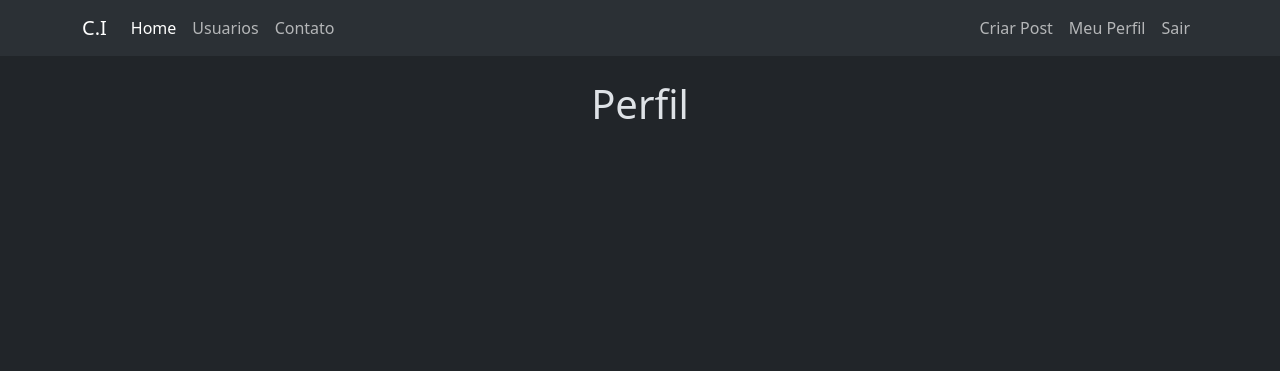
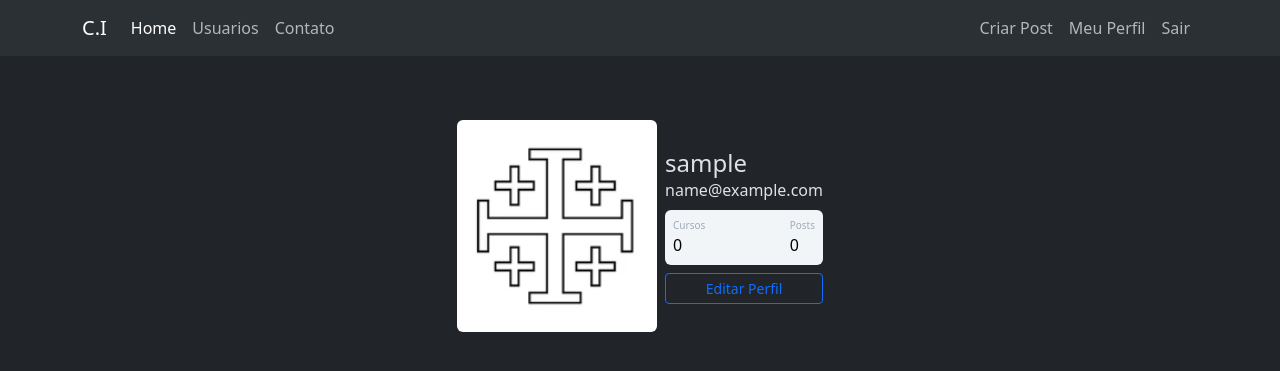
Before and after one commit to NatanaelBalbino/SiteComunidade, a Flask app: page /perfil in a window 1280 px wide. Shown: the top 371 px of the page. Run offline with Flask 3, Linux system fonts and the light colour scheme; the visitor is signed in with stand-in values (Sample User, id 1).

Commit message:
Perfil Page image Default criado

```diff
--- a/comunidadeimpressionadora/routes.py
+++ b/comunidadeimpressionadora/routes.py
@@ -37,7 +37,7 @@ def login():
             # analisando se existe o parametro next ma url
             param_next = request.args.get('next')
             if param_next:
-                return redirect(url_for('next'))
+                return redirect(param_next)
             else:
                 # redirecionando para outra tela
                 return redirect(url_for('home'))
@@ -70,7 +70,8 @@ def sair():
 @app.route("/perfil")
 @login_required
 def perfil():
-    return render_template("perfil.html")
+    foto_perfil = url_for('static', filename=f'fotos_perfil/{current_user.foto_perfil}')
+    return render_template("perfil.html", foto_perfil=foto_perfil)
 
 
 @app.route("/post/criar")
--- /dev/null
+++ b/comunidadeimpressionadora/static/main.css
@@ -0,0 +1,31 @@
+ .card{
+     width: auto;
+     border: none;
+     border-radius: 10px;
+     background-color: 'dark';
+}
+ .stats{
+     background: #f2f5f8 !important;
+     color: #000 !important;
+}
+ .articles{
+     font-size:10px;
+     color: #a1aab9;
+}
+ .number1{
+     font-weight:500;
+}
+ .followers{
+     font-size:10px;
+     color: #a1aab9;
+}
+ .number2{
+     font-weight:500;
+}
+ .rating{
+     font-size:10px;
+     color: #a1aab9;
+}
+ .number3{
+     font-weight:500;
+}
--- a/comunidadeimpressionadora/templates/base.html
+++ b/comunidadeimpressionadora/templates/base.html
@@ -4,6 +4,7 @@
     <meta charset="UTF-8">
     <title>Comunidada Impressionadora</title>
     <link href="https://cdn.jsdelivr.net/npm/bootstrap@5.3.3/dist/css/bootstrap.min.css" rel="stylesheet" integrity="sha384-QWTKZyjpPEjISv5WaRU9OFeRpok6YctnYmDr5pNlyT2bRjXh0JMhjY6hW+ALEwIH" crossorigin="anonymous">
+    <link rel="stylesheet" type="text/css" href="{{ url_for('static', filename='main.css') }}">
     {%block head%}
     {%endblock%}
 </head>
--- a/comunidadeimpressionadora/templates/perfil.html
+++ b/comunidadeimpressionadora/templates/perfil.html
@@ -4,9 +4,30 @@
 {%endblock%}
 
 {%block body%}
-    <div class="grid text-center" style="--bs-rows: 3; --bs-columns: 3;">
-        <div class="container mt-4">
-          <h1>Perfil</h1>
+    <div class="container mt-5 d-flex justify-content-center">
+        <div class="card p-3">
+            <div class="d-flex align-items-center">
+                <div class="image pe-2">
+                   <img src="{{ foto_perfil }}" class="rounded" width="200" >
+                </div>
+                <div class="ml-3 w-100">
+                   <h4 class="mb-0 mt-0">{{ current_user.username }}</h4>
+                   <span>{{ current_user.email}}</span>
+                   <div class="p-2 mt-2 bg-primary d-flex justify-content-between rounded text-white stats">
+                       <div class="d-flex flex-column">
+                           <span class="articles">Cursos</span>
+                           <span class="number1">0</span>
+                       </div>
+                       <div class="d-flex flex-column">
+                           <span class="rating">Posts</span>
+                           <span class="number3">0</span>
+                       </div>
+                   </div>
+                    <div class="button mt-2 d-flex flex-row align-items-center">
+                        <button class="btn btn-sm btn-outline-primary w-100">Editar Perfil</button>
+                    </div>
+                </div>
+            </div>
         </div>
     </div>
 {%endblock%}
```
Also changed, not shown: comunidadeimpressionadora/static/fotos_perfil/default.jpg (added).
